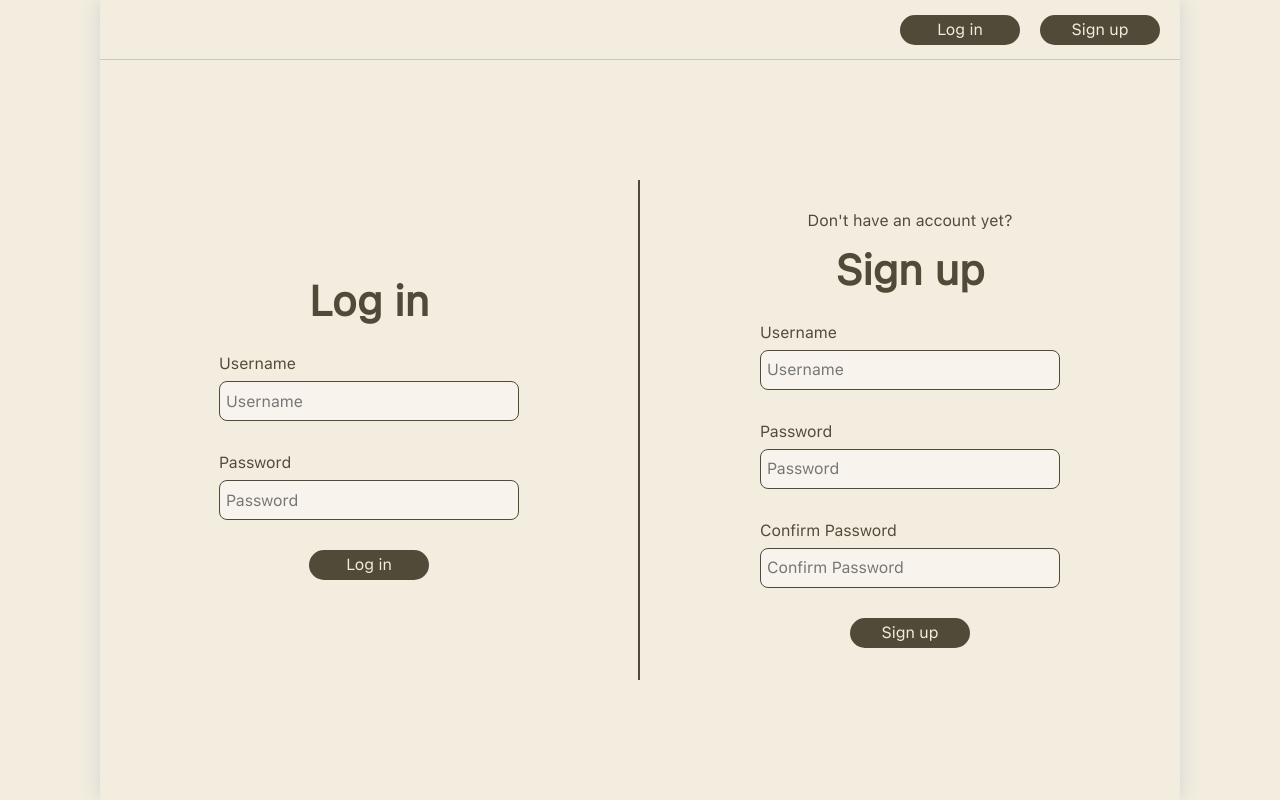
After one commit to porridgexj/learning_space, a Django app: page /login in a window 1280 px wide. The commit adds this page. Run offline with Django 5.2, Linux system fonts and the light colour scheme; some libraries are stand-ins or nearby versions.

Commit message:
feat: add login/register page

```diff
--- a/learning_space/static/css/base.css
+++ b/learning_space/static/css/base.css
@@ -11,6 +11,11 @@
 * {
   font-family: 'SF Pro Text', sans-serif;
 }
+
+a {
+  text-decoration: none !important;
+}
+
 
 body {
   margin: 0;
@@ -44,6 +49,7 @@ body {
   align-items: center;
   justify-content: center;
   color: var(--theme-color-2);
+  user-select: none;
 }
 
 .it-btn:hover {
@@ -62,3 +68,10 @@ select {
 .display-none {
   display: none;
 }
+
+.it-input {
+  border-radius: 8px;
+  border: 1px solid var(--theme-color-1);
+  padding: 0 6px;
+  background-color: #f8f4ed;
+}
--- a/learning_space/static/css/index.css
+++ b/learning_space/static/css/index.css
@@ -77,6 +77,7 @@
   justify-content: center;
   font-size: 18px;
   line-height: 18px;
+  color: var(--theme-color-1);
 }
 
 .space:hover {
@@ -90,7 +91,6 @@
 }
 
 .space .space-rating {
-  color: var(--theme-color-1);
   font-size: 22px;
   line-height: 22px;
 }
--- /dev/null
+++ b/learning_space/static/css/login.css
@@ -0,0 +1,67 @@
+.login-page {
+  width: 100%;
+  height: calc(100% - var(--header-height));
+  display: flex;
+  flex-direction: column;
+  align-items: center;
+  justify-content: center;
+  color: var(--theme-color-1);
+}
+
+.middle-content {
+  width: 100%;
+  height: 500px;
+  display: flex;
+  align-items: center;
+}
+
+.left {
+  display: flex;
+  flex-direction: column;
+  align-items: center;
+  width: 50%;
+  height: 100%;
+  border-right: 2px solid var(--theme-color-1);
+  justify-content: center;
+}
+
+.right {
+  display: flex;
+  flex-direction: column;
+  align-items: center;
+  width: 50%;
+  height: 100%;
+  justify-content: center;
+}
+
+.it-form-title {
+  font-size: 42px;
+  font-weight: bold;
+  line-height: 42px;
+  margin-bottom: 30px;
+}
+
+.it-form-label {
+  width: 300px;
+  display: flex;
+  align-items: center;
+  margin-bottom: 5px;
+}
+
+.it-form-input {
+  width: 300px;
+  height: 40px;
+  margin-bottom: 30px;
+}
+
+.no-account-slogan {
+  font-size: 16px;
+  line-height: 16px;
+  margin-bottom: 20px;
+}
+
+.it-form {
+  display: flex;
+  flex-direction: column;
+  align-items: center;
+}
--- a/learning_space/templates/components/header.html
+++ b/learning_space/templates/components/header.html
@@ -1,4 +1,8 @@
 <div class="header">
-  <div class="it-btn">Log in</div>
-  <div class="it-btn">Sign up</div>
+  <a href="/login">
+    <div class="it-btn">Log in</div>
+  </a>
+  <a href="/login">
+    <div class="it-btn">Sign up</div>
+  </a>
 </div>
--- /dev/null
+++ b/learning_space/templates/login.html
@@ -0,0 +1,35 @@
+{% extends "base.html" %}
+{% block title %}Login{% endblock %}
+{% load static %}
+{% block css %}
+<link rel="stylesheet" href="{% static 'css/login.css' %}">
+{% endblock %}
+{% block content %}
+<div class="login-page">
+  <div class="middle-content">
+    <div class="left">
+      <div class="it-form-title">Log in</div>
+      <form onsubmit="return false" id="login-form" class="it-form">
+        <div class="it-form-label">Username</div>
+        <input class="it-form-input it-input" placeholder="Username" required>
+        <div class="it-form-label">Password</div>
+        <input class="it-form-input it-input" type="password" placeholder="Password" required>
+        <div class="it-btn" type="submit">Log in</div>
+      </form>
+    </div>
+    <div class="right">
+      <div class="no-account-slogan">Don't have an account yet?</div>
+      <div class="it-form-title">Sign up</div>
+      <form onsubmit="return false" id="register-form" class="it-form">
+        <div class="it-form-label">Username</div>
+        <input class="it-form-input it-input" placeholder="Username">
+        <div class="it-form-label">Password</div>
+        <input class="it-form-input it-input" type="password" placeholder="Password">
+        <div class="it-form-label">Confirm Password</div>
+        <input class="it-form-input it-input" type="password" placeholder="Confirm Password">
+        <div class="it-btn" type="submit">Sign up</div>
+      </form>
+    </div>
+  </div>
+</div>
+{% endblock %}
--- a/learning_space/urls.py
+++ b/learning_space/urls.py
@@ -23,6 +23,7 @@ from .space.api_urls import space_urls
 urlpatterns = [
     path('admin/', admin.site.urls),
     path('', views.index),
+    path('login', views.login),
 ]
 
 urlpatterns.extend(user_urls)
--- a/learning_space/views.py
+++ b/learning_space/views.py
@@ -6,3 +6,8 @@ def index(request):
     template = loader.get_template("index.html")
     context = {}
     return HttpResponse(template.render(context, request))
+
+def login(request):
+    template = loader.get_template("login.html")
+    context = {}
+    return HttpResponse(template.render(context, request))
```
